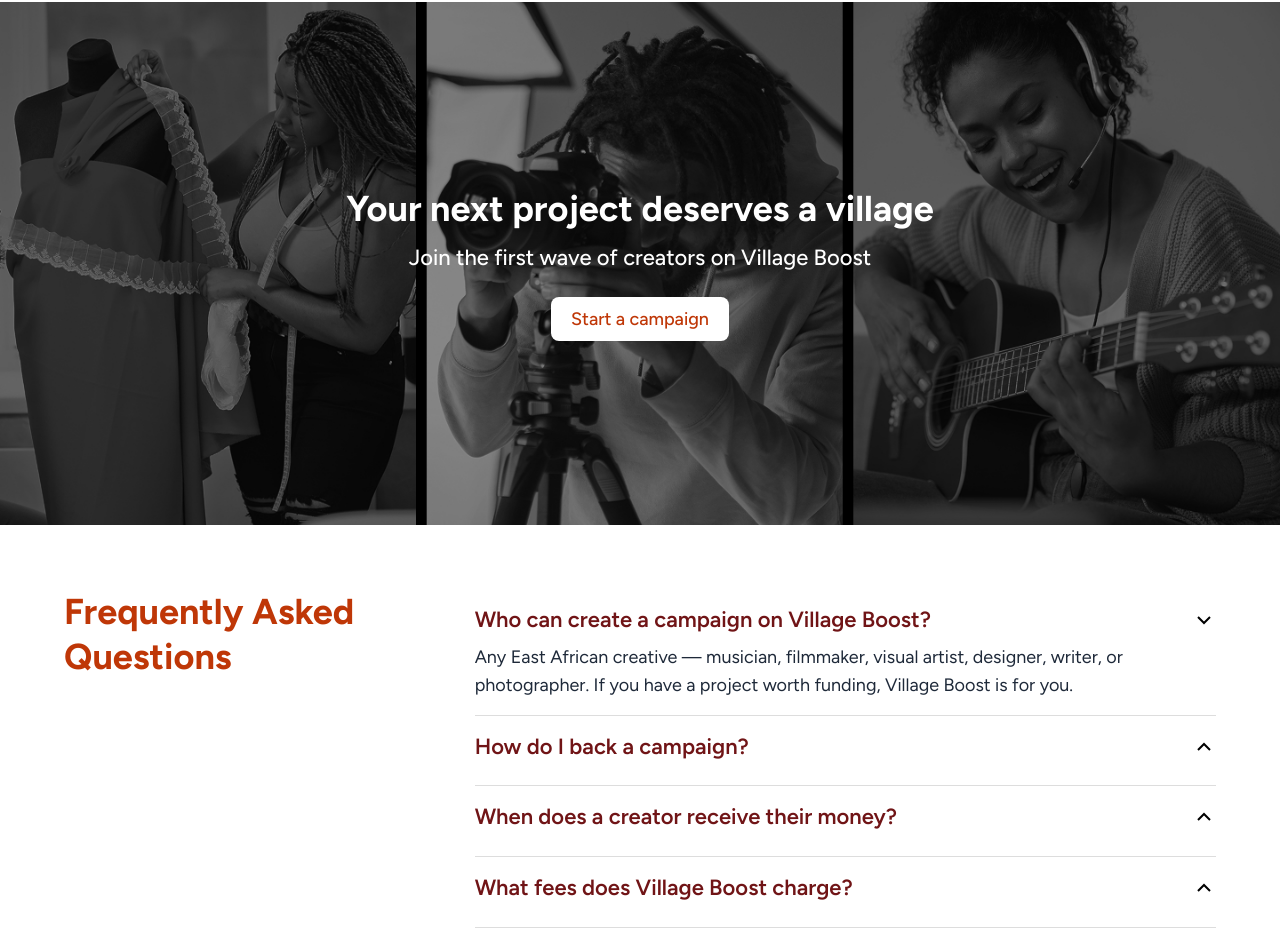
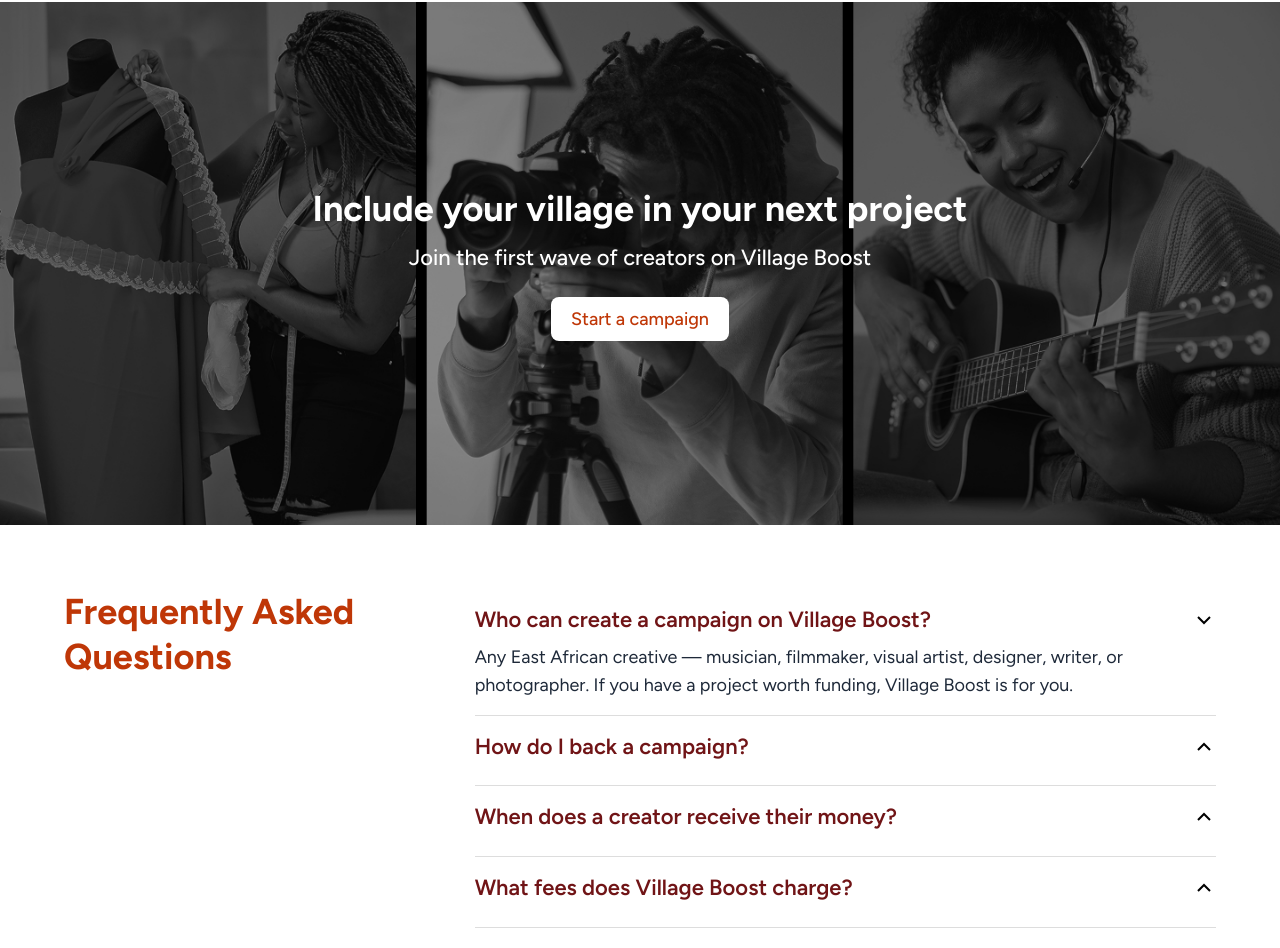
Before and after one commit to villageboost-org/villageboost, a Next.js app: page / in a window 1280 px wide. Shown: the part 2573-3521 px from the top of the page. Built offline with nearby package versions, Linux system fonts and the light colour scheme.

Commit message:
change cta banner prompt text

```diff
--- a/app/components/home/CtaBanner.tsx
+++ b/app/components/home/CtaBanner.tsx
@@ -12,7 +12,7 @@ export default function CtaBanner() {
       />
 
       <div className="relative">
-        <h2 className="text-white">Your next project deserves a village</h2>
+        <h2 className="text-white">Include your village in your next project</h2>
         <h4 className="mt-3 font-medium! text-white">
           Join the first wave of creators on Village Boost
         </h4>
```
